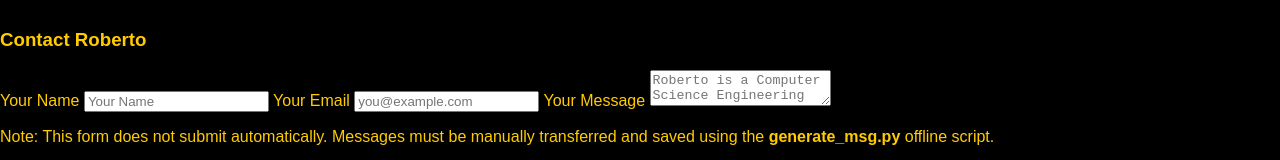
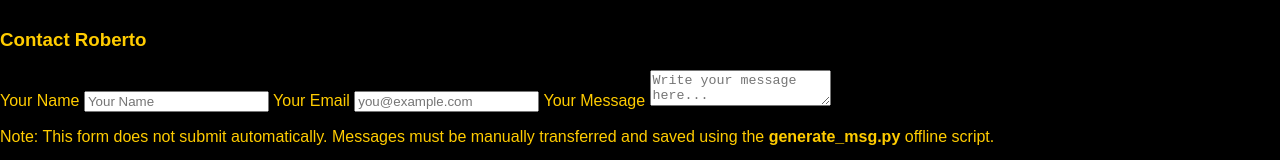
Before and after one commit to emreakgl/team10-Portfolio, a plain HTML site: page member/roberto.html in a window 1280 px wide. Shown: the part 756-916 px from the top of the page. Drawn offline with Linux system fonts and the light colour scheme.

Commit message:
Update roberto.html
I messed up

```diff
--- a/member/roberto.html
+++ b/member/roberto.html
@@ -46,7 +46,7 @@
             <input type="email" id="senderEmail" placeholder="you@example.com" required>
 
             <label>Your Message</label>
-            <textarea id="senderMessage" placeholder="Roberto is a Computer Science Engineering major with a Math minor. He was born" required></textarea>
+            <textarea id="senderMessage" placeholder="Write your message here..." required></textarea>
 
             <p class="note">
                 Note: This form does not submit automatically.
```
